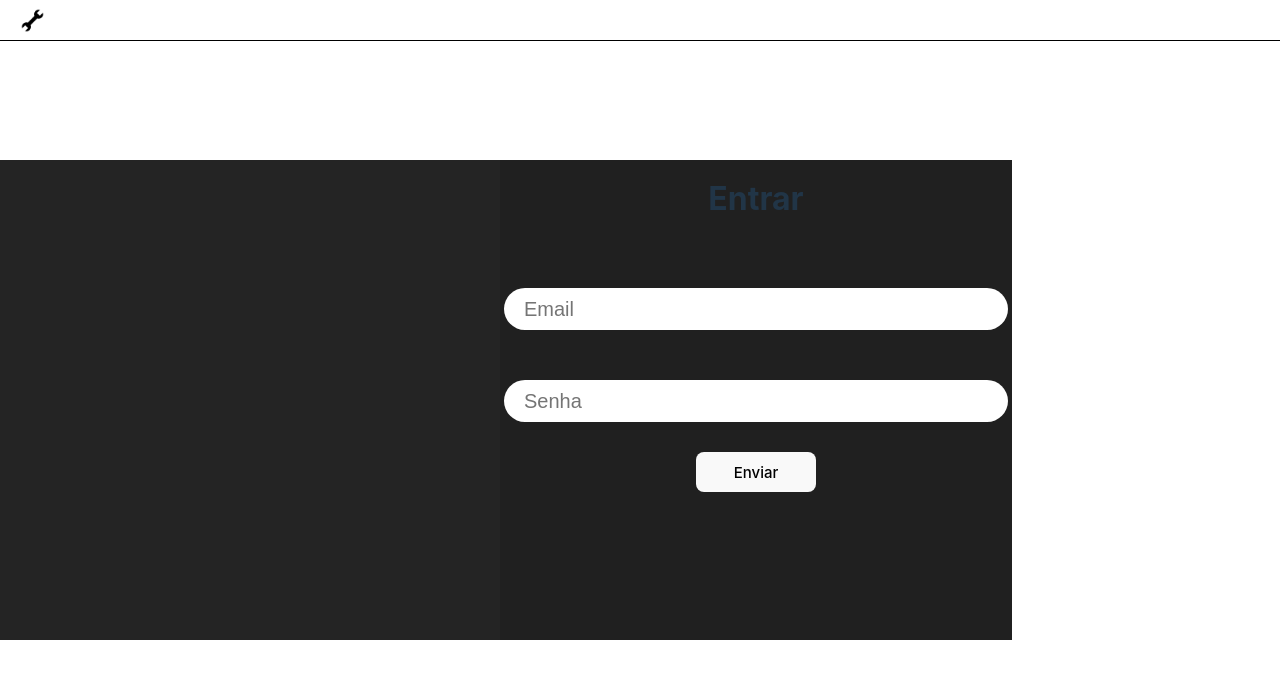
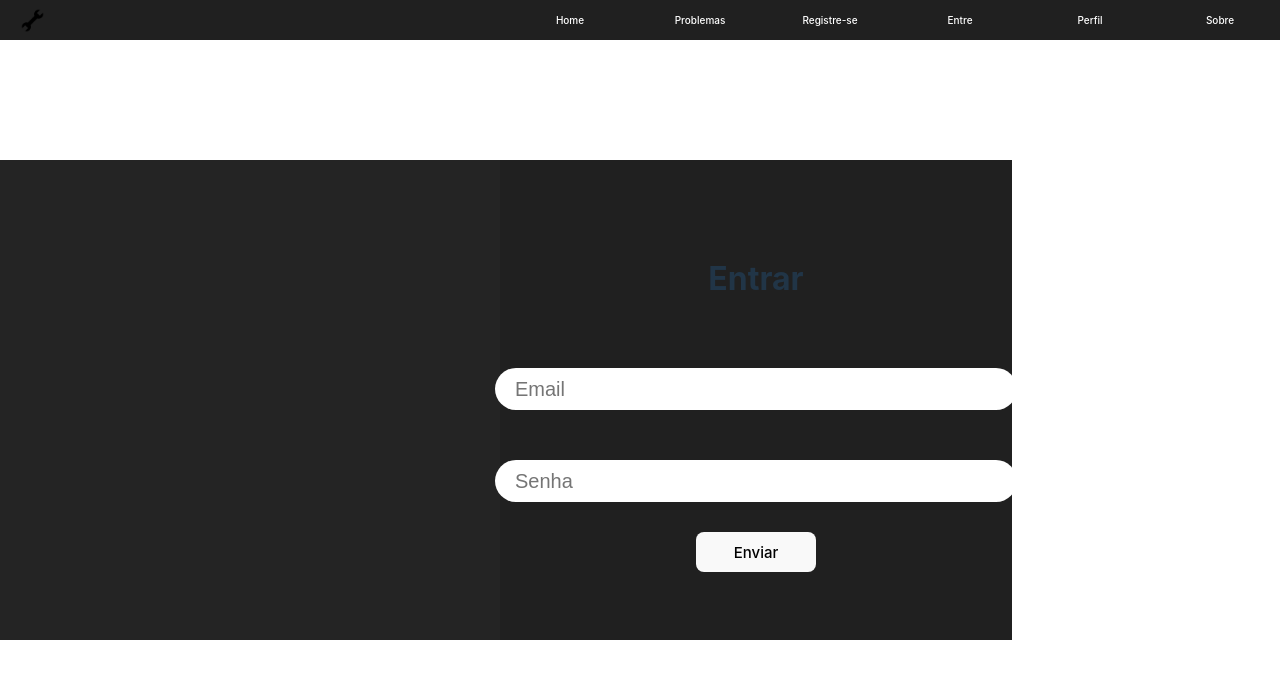
Before and after one commit to WilsonMeloRibeiro/Hardware-project, a React (Vite) app: page /login in a window 1280 px wide. Shown: the top 678 px of the page. Built offline with nearby package versions, Linux system fonts and the light colour scheme.

Commit message:
Fix header bg-color and input padding

```diff
--- a/src/components/Header.css
+++ b/src/components/Header.css
@@ -1,14 +1,12 @@
-header{
-    background-color: #202020;
+.header-nav-bar{
     top: 0;
     position: absolute;
-    background-color: var(--bg-cards);
     align-items: center;
     height: 5vh;
     width: 100vw;
     display: flex;
     justify-content: space-between;
-    border-bottom: solid black 0.1rem;
+    background-color: #202020;
 }
 ul{
     padding: 0;
--- a/src/components/Header.jsx
+++ b/src/components/Header.jsx
@@ -5,10 +5,10 @@ import { Link } from 'react-router-dom'
 function Header () {
 
     return(
-        <header>
+        <header className='header-nav-bar'>
             <img src={logo} alt="logo" />
-            <nav class="drop-menu">
-                <ul class="nav">
+            <nav className="drop-menu">
+                <ul className="nav">
                     <li><a onClick={()=> window.location.replace('http://localhost:5173')}>Home</a></li>
                     <li><a>Problemas</a>
                         <ul>
--- a/src/components/Logon-interface.css
+++ b/src/components/Logon-interface.css
@@ -5,13 +5,14 @@
     height: 60vh;
     background-color: #202020;
 }
-.form{
+.form-logon{
     display: flex;
     justify-content: center;
     align-items: center;
     flex-direction: column;
 }
-input{
+.logon-input{
+    padding-left: 2rem;
     border-style: none;
     position: relative;
     font-size: 2rem;
--- a/src/components/Logon-interface.jsx
+++ b/src/components/Logon-interface.jsx
@@ -4,12 +4,12 @@ import '../index.css'
 function Logoninterface() {
     return(
         <div className='logon-form'>
-            <form className='form' method='POST'>
+            <form className='form-logon' method='POST'>
             <h1>Registre-se</h1>
-                <input placeholder='Nome' type="text" name="name" id="name" />
-                <input placeholder='Email' type="email" name="email" id="email" />
-                <input placeholder='Senha' type="password" name="password" id="password" />
-                <input placeholder='Repita a senha' type="password" name="password2" id="password2" />
+                <input className='logon-input' placeholder='Nome' type="text" name="name" id="name" />
+                <input className='logon-input' placeholder='Email' type="email" name="email" id="email" />
+                <input className='logon-input' placeholder='Senha' type="password" name="password" id="password" />
+                <input className='logon-input' placeholder='Repita a senha' type="password" name="password2" id="password2" />
                 <button className='button' type="submit">Enviar</button>
             </form>
         </div>
--- a/src/components/login-interface.css
+++ b/src/components/login-interface.css
@@ -1,17 +1,20 @@
-.logon-form{
+.login-form{
+    padding-top: 10vh;
+    padding-bottom: 10vh;
     margin: 0;
     border: 0;
     width: 40vw;
-    height: 60vh;
+    height: 40vh;
     background-color: #202020;
 }
-.form{
+.form-login{
     display: flex;
     justify-content: center;
     align-items: center;
     flex-direction: column;
 }
-input{
+.login-input{
+    padding-left: 2rem;
     border-style: none;
     position: relative;
     font-size: 2rem;
--- a/src/components/login-interface.jsx
+++ b/src/components/login-interface.jsx
@@ -3,11 +3,11 @@ import '../index.css'
 
 function Logoninterface() {
     return(
-        <div className='logon-form'>
-            <form className='form' method='POST'>
+        <div className='login-form'>
+            <form className='form-login' method='POST'>
             <h1>Entrar</h1>
-                <input placeholder='Email' type="email" name="email" id="email" />
-                <input placeholder='Senha' type="password" name="password" id="password" />
+                <input className='login-input' placeholder='Email' type="email" name="email" id="email" />
+                <input className='login-input' placeholder='Senha' type="password" name="password" id="password" />
                 <button className='button' type="submit">Enviar</button>
             </form>
         </div>
```
